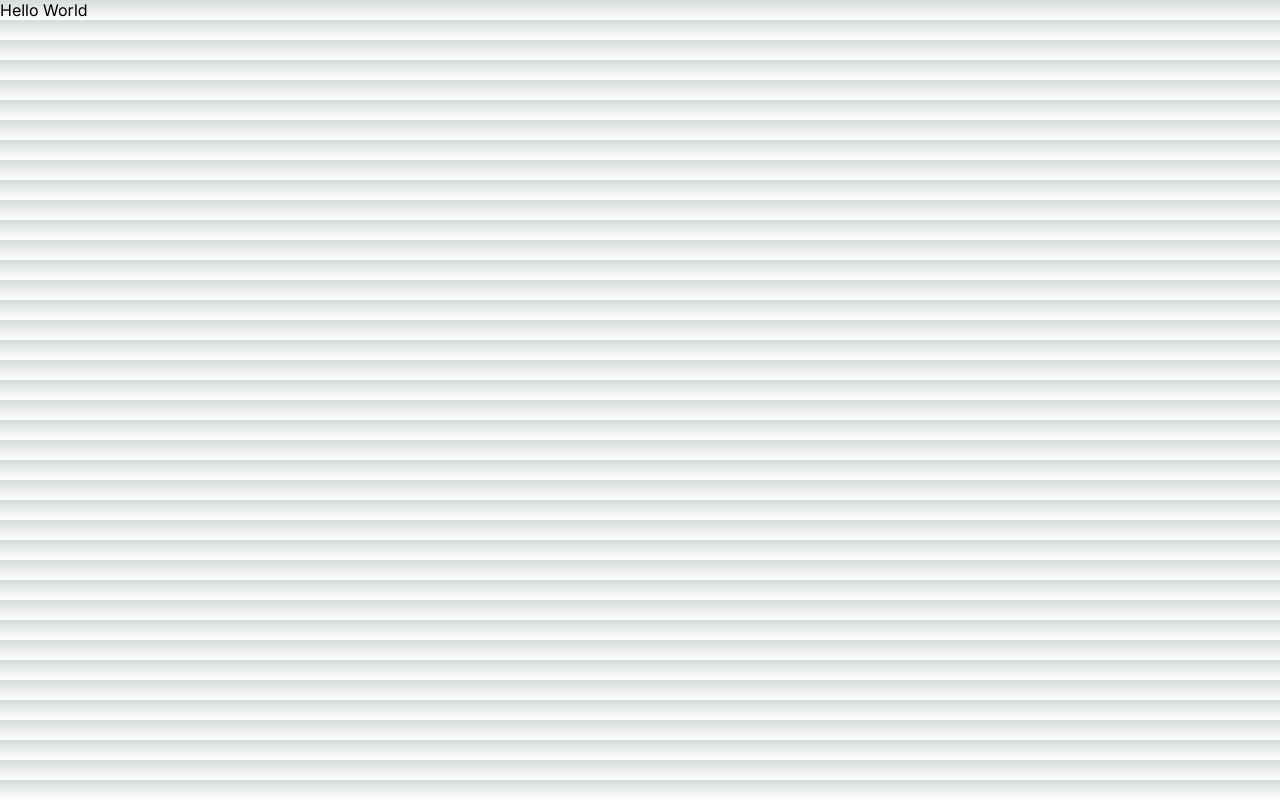
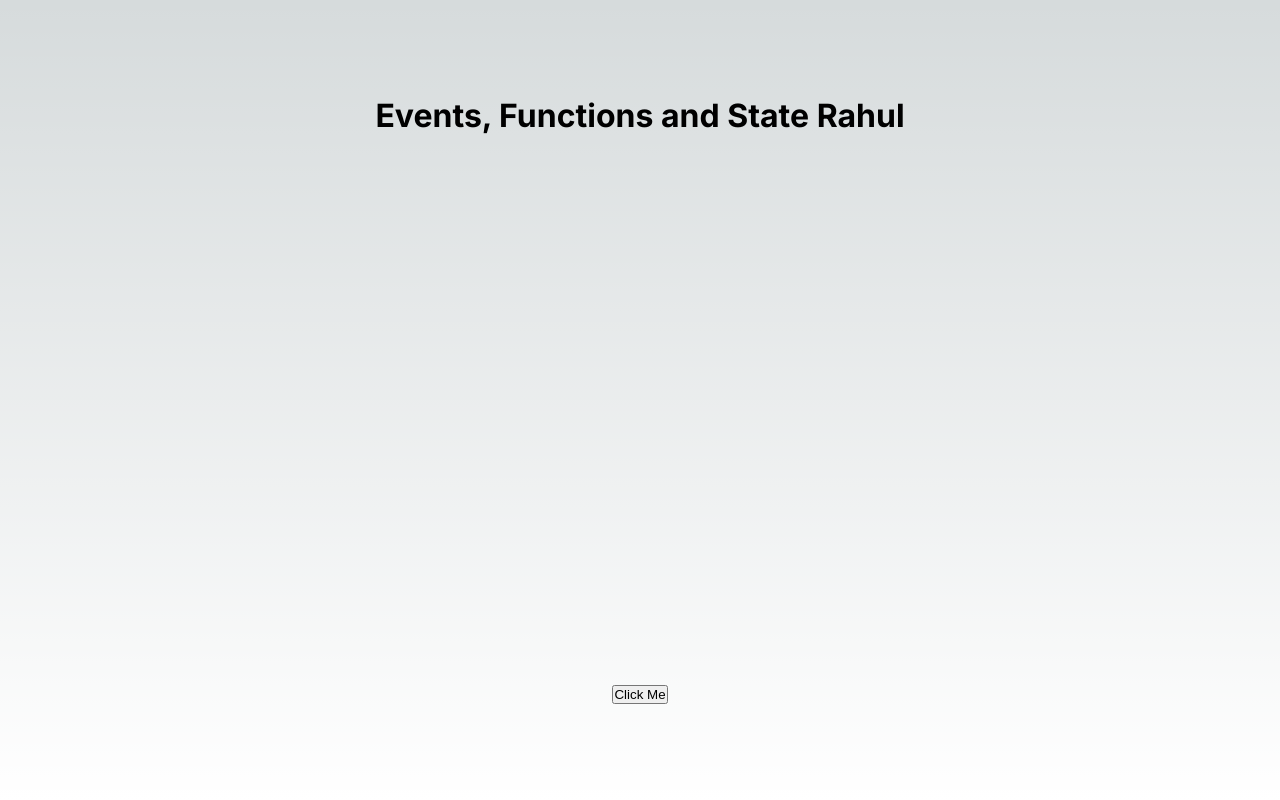
Before and after one commit to sushantskb/Next.Js_Tutorial, a Next.js app: page / in a window 1280 px wide. Built offline with nearby package versions, Linux system fonts and the light colour scheme.

Commit message:
events, functions and state in Next Js

```diff
--- a/src/app/page.js
+++ b/src/app/page.js
@@ -1,9 +1,37 @@
+/* eslint-disable react-hooks/rules-of-hooks */
+"use client"; // this needs to be here, to fix the error while passing a event like alert()
+import { useState } from "react";
+import styles from "./page.module.css";
 const page = () => {
+
+  //state
+  const [name, setName] = useState("Rahul");
+
+  // const apple = () => {
+  //   alert("Hello world")
+  // }
+
+  // with parameter
+  const apple = (item) => {
+    alert("Hello " + item);
+  };
+
+  const handleClick = () => {
+    setName("Sushant");
+  }
+
   return (
-    <>
-      Hello World
-    </>
+    <main className={styles.main}>
+      <h1>Events, Functions and State {name}</h1>
+      {/* <button onClick={()=> {alert("Hello Next.js")}}>Click Me</button> */}
+
+      {/* <button onClick={apple}>Click me</button> */}
+
+      {/* <button onClick={() => apple("Sushant")}>Click me</button> */}
+
+      <button onClick={handleClick}>Click Me</button>
+    </main>
   );
-}
+};
 
 export default page;
```
